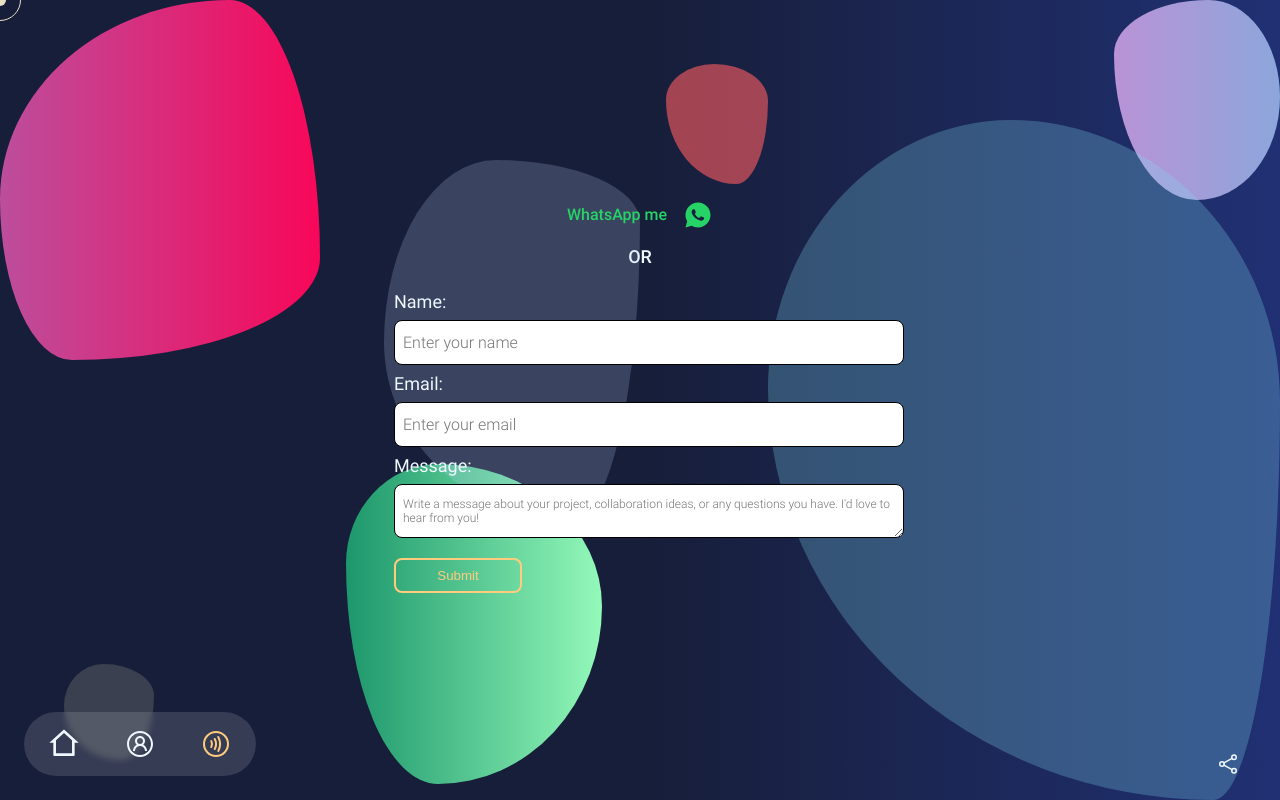
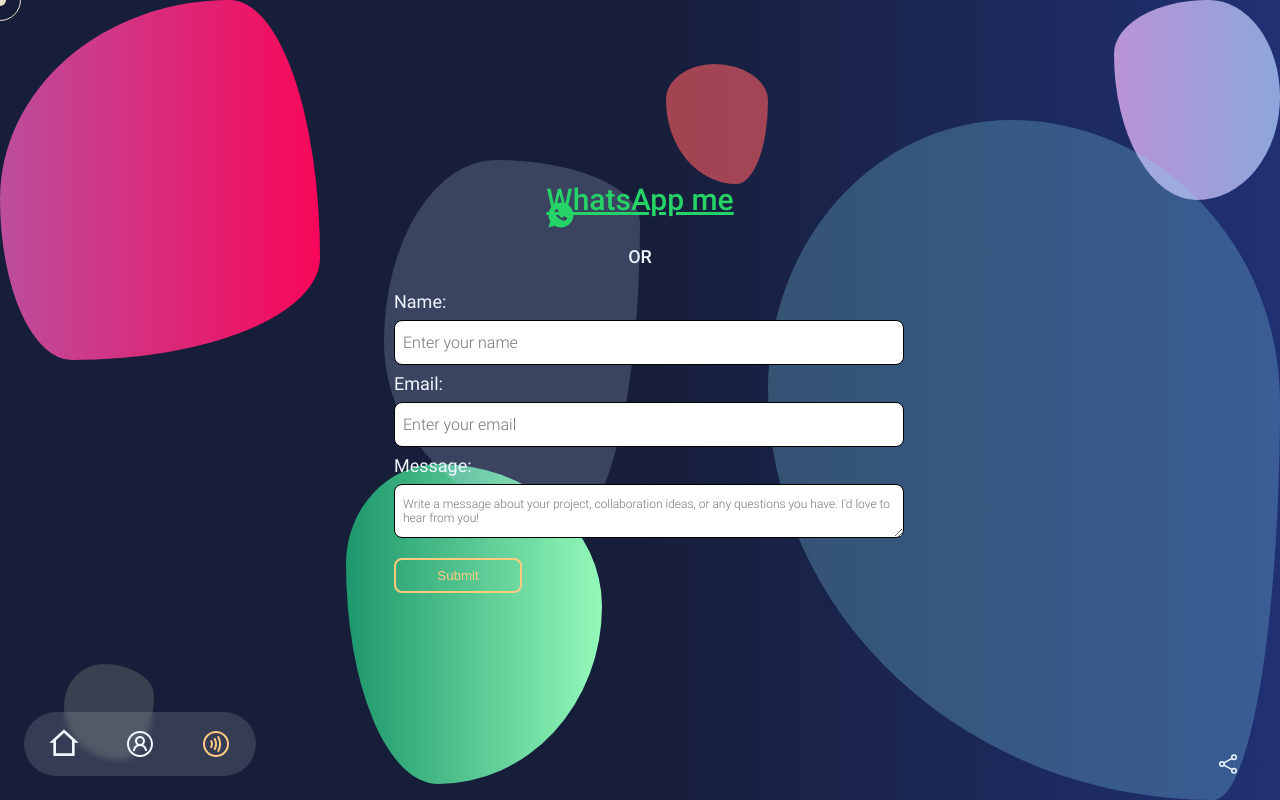
Before and after one commit to Naveen-1994/Portfolio, a React (Create React App) app: page /contact-me in a window 1280 px wide. Built offline with nearby package versions, Linux system fonts and the light colour scheme.

Commit message:
click on entire whatsapp block

```diff
--- a/src/components/Contactme/Whatsapp.jsx
+++ b/src/components/Contactme/Whatsapp.jsx
@@ -5,8 +5,9 @@
 const Whatsapp = () => {
     return (
         <div className='whatsapp-contact-block'>
+            <a href='https://wa.me/918105504812?text=Hello%20Naveen!%20I%27m%20interested%20in%20discussing%20a%20front-end%20development%20project.%20Can%20we%20talk%3F' target='_blank' rel='noreferrer' className='whatsapp-link'>
             <p className='whatsapp-title'>WhatsApp me</p>
-            <a href='https://wa.me/918105504812?text=Hello%20Naveen!%20I%27m%20interested%20in%20discussing%20a%20front-end%20development%20project.%20Can%20we%20talk%3F' target='_blank' rel='noreferrer' className='whatsapp-link'><RiWhatsappFill /></a>
+            <RiWhatsappFill /></a>
         </div>
     )
 }
```
